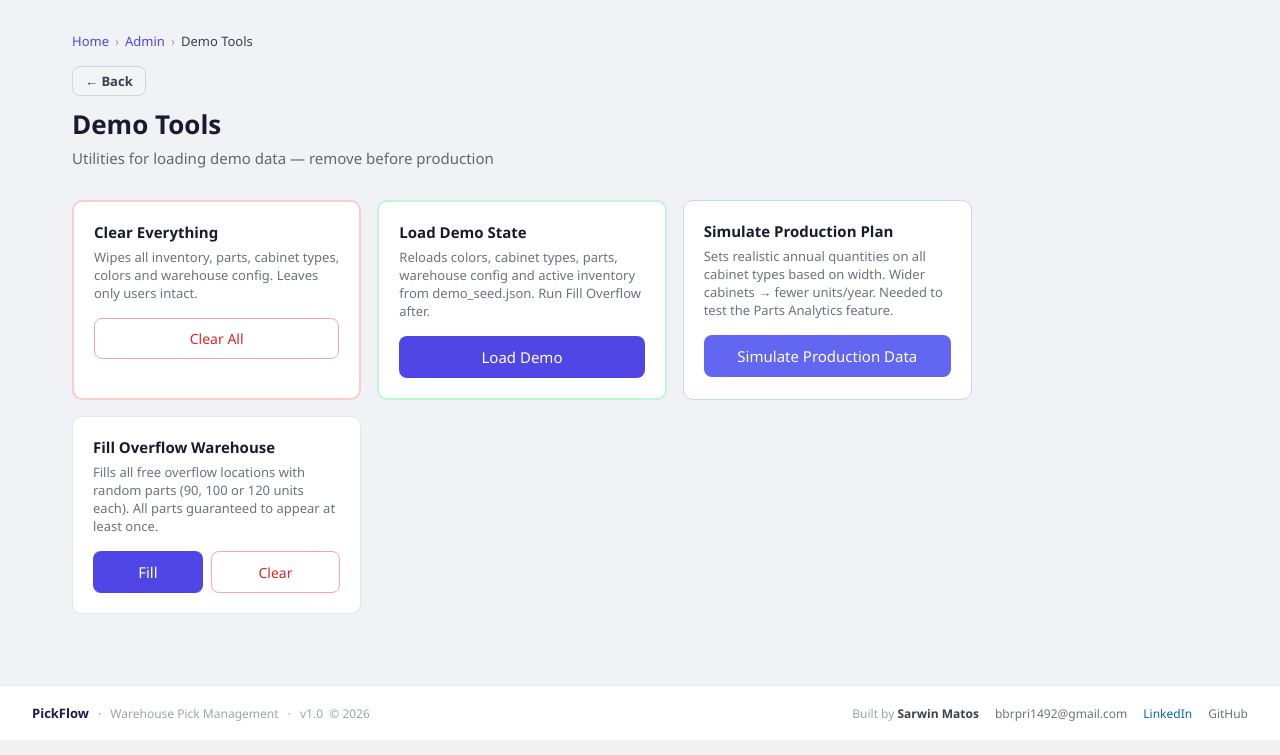
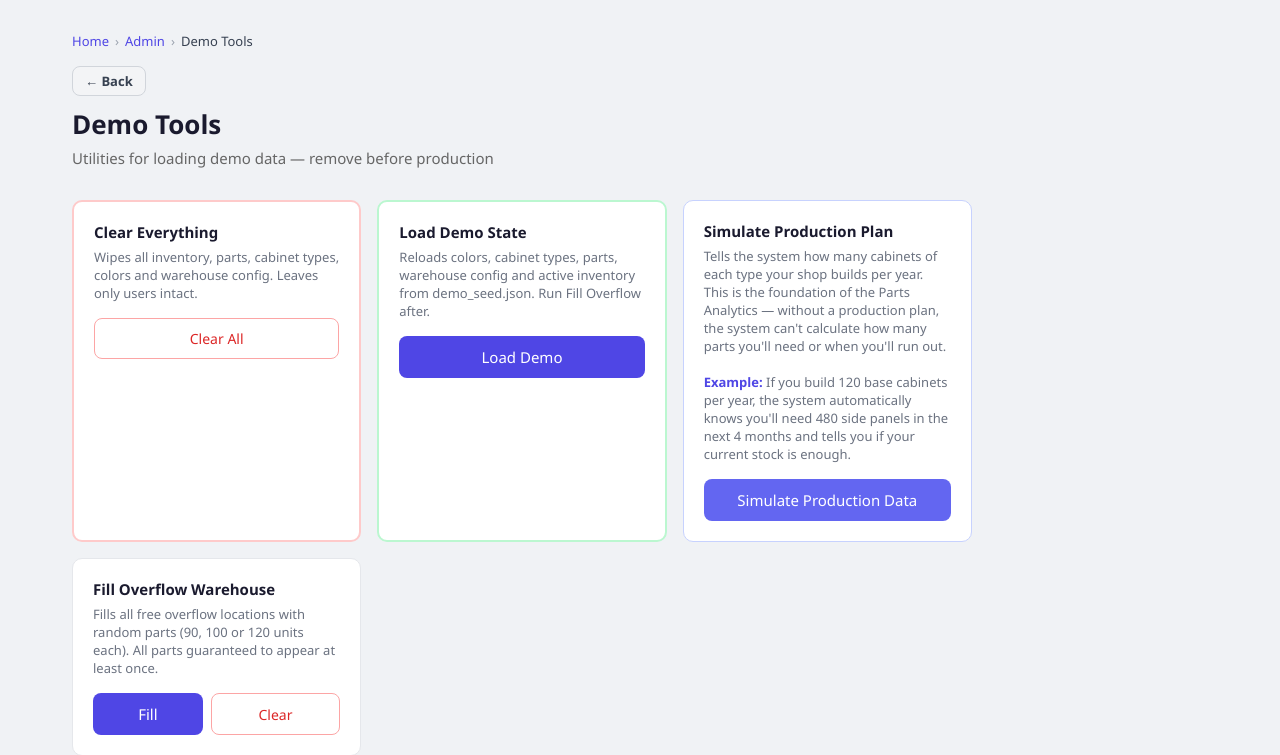
Before and after one commit to sarwin-dev/pickflow, a Flask app: page /admin/demo in a window 1280 px wide. Shown: the part 60-815 px from the top of the page. Run offline with Flask 3, Linux system fonts and the light colour scheme; the visitor is signed in with stand-in values (Sample User, id 1); some libraries are stand-ins or nearby versions.

Commit message:
Improve Simulate Production Plan description for client clarity
Replaces technical description with a plain-English explanation
and a concrete example showing how annual qty connects to parts analytics.

Co-Authored-By: Claude Sonnet 4.6 <noreply@anthropic.com>

```diff
--- a/templates/admin/demo.html
+++ b/templates/admin/demo.html
@@ -46,8 +46,13 @@
     <div style="background:white; border:1px solid #c7d2fe; border-radius:10px; padding:20px;">
         <div style="font-size:15px; font-weight:700; margin-bottom:6px;">Simulate Production Plan</div>
         <div style="font-size:13px; color:#6b7280; margin-bottom:16px;">
-            Sets realistic annual quantities on all cabinet types based on width.
-            Wider cabinets → fewer units/year. Needed to test the Parts Analytics feature.
+            Tells the system how many cabinets of each type your shop builds per year.
+            This is the foundation of the Parts Analytics — without a production plan,
+            the system can't calculate how many parts you'll need or when you'll run out.
+            <br><br>
+            <strong style="color:#4f46e5;">Example:</strong> If you build 120 base cabinets per year,
+            the system automatically knows you'll need 480 side panels in the next 4 months
+            and tells you if your current stock is enough.
         </div>
         <button id="btn-sim-prod" onclick="simulateProd()"
                 class="btn-primary" style="width:100%; background:#6366f1; border-color:#6366f1;">
```
